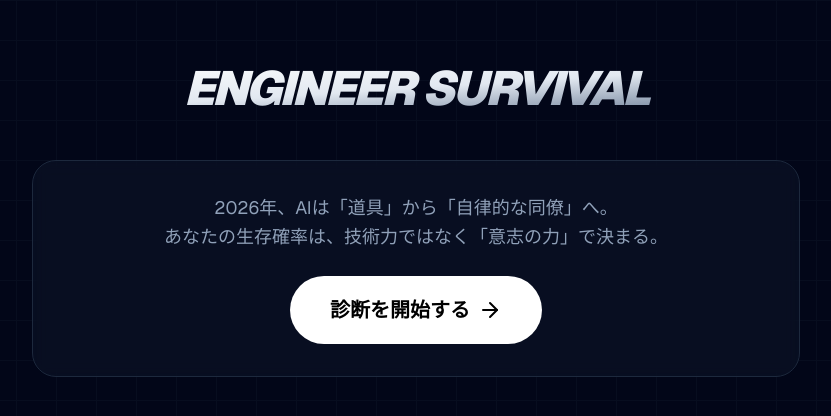
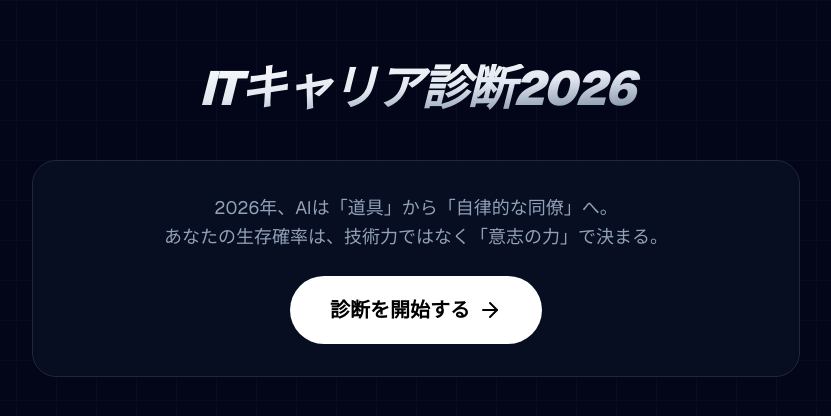
Before and after one commit to fuji0819sisik-maker/engineer-survival-diagnosis, a Next.js app: page / in a window 1280 px wide. Shown: the top 416 px of the page, without its empty margins (224-1055 px from the left). Built offline with nearby package versions, Linux system fonts and the light colour scheme.

Commit message:
lang change

```diff
--- a/app/layout.tsx
+++ b/app/layout.tsx
@@ -14,7 +14,7 @@ const geistMono = Geist_Mono({
 });
 
 export const metadata: Metadata = {
-  title: "Create Next App",
+  title: "ITキャリア診断2026",
   description: "Generated by create next app",
 };
 
--- a/app/page.tsx
+++ b/app/page.tsx
@@ -88,7 +88,7 @@ export default function DiagnosisSite() {
 
         <div className="mb-12 text-center">
           <h1 className="text-3xl md:text-5xl font-black tracking-tighter bg-gradient-to-br from-white via-slate-200 to-slate-500 bg-clip-text text-transparent italic">
-            ENGINEER SURVIVAL
+            ITキャリア診断2026
           </h1>
         </div>
 
```
